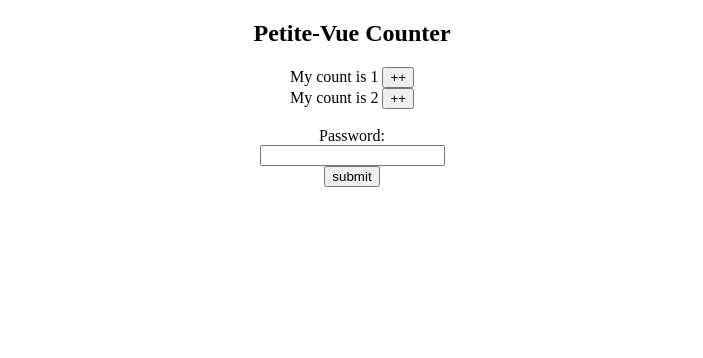
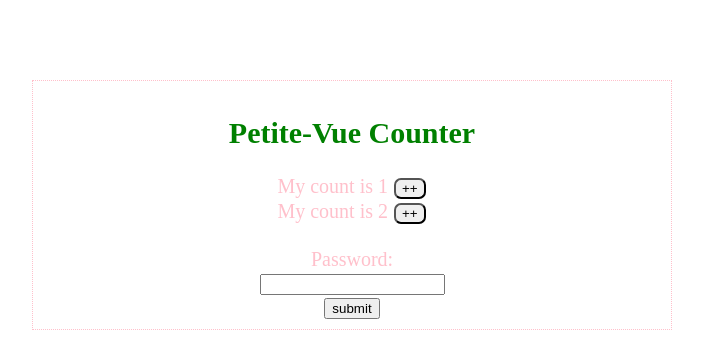
Before and after one commit to tomit4/fastify_sqlitecipher, a website: page html/index.html in a window 1280 px wide. Shown: the whole page, without its empty margins (288-991 px from the left). Drawn offline with Linux system fonts and the light colour scheme.

Commit message:
just played around with css

```diff
--- a/html/styles.css
+++ b/html/styles.css
@@ -1,3 +1,31 @@
 body {
     text-align: center;
+    display: flexbox;
+    /*display: grid;*/
+    /*display flex;*/
+    /*display: inline-flexbox;*/
+    border: 1px;
+    border-style: dotted;
+    margin: 5rem 20rem 2rem 20rem;
+    padding: 10px 5px 10px 5px;
+    font-size: 125%;
+    color: pink;
 }
+
+h2 {
+    color: green;
+}
+
+h3 {
+    color: red;
+}
+
+p {
+    font-weight: 900;
+    color: blue;
+}
+
+button {
+    margin: 1px 1px 1px 1px;
+    border-radius: 7px;
+}
```
